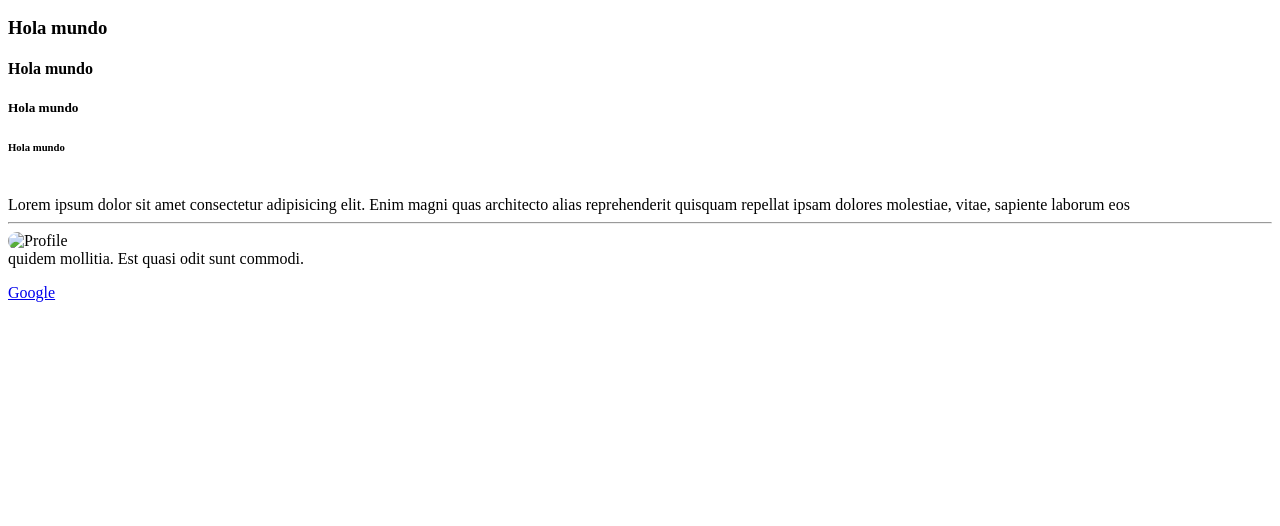
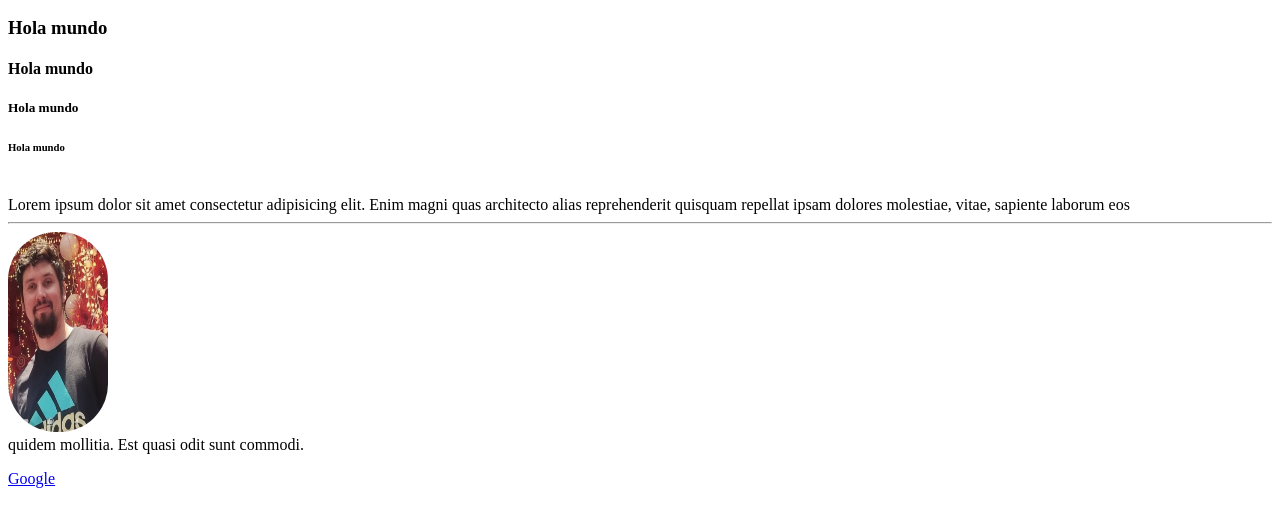
Before and after one commit to jmunozlo/hcj-udemy, a plain HTML site: page proyecto-01/index.html in a window 1280 px wide. Shown: the part 110-636 px from the top of the page. Drawn offline with Linux system fonts and the light colour scheme; the site is published under a folder, as on GitHub Pages, so addresses that start at the root find nothing.

Commit message:
feat: second commit

```diff
--- a/proyecto-01/index.html
+++ b/proyecto-01/index.html
@@ -10,7 +10,7 @@
 </head>
 
 <body>
-    <h1>Hola mundo</h1>
+    <h1 >Hola mundo</h1>
     <h2>Hola mundo</h2>
     <h3>Hola mundo</h3>
     <h4>Hola mundo</h4>
@@ -21,7 +21,7 @@
     repellat ipsam dolores molestiae, vitae, sapiente laborum eos
     <hr>
     <!-- Es una foto que se saco en el open kenedy -->
-    <img src="/profile.jpeg" alt="Profile">
+    <img src="../proyecto-01/profile.jpeg" alt="Profile">
     <br> quidem mollitia. Est quasi odit sunt commodi.
     </p>
     <a href="http://google.com" target="_blank">Google</a>
```
Also changed, not shown: proyecto-01/style.css (line endings or trailing spaces).
